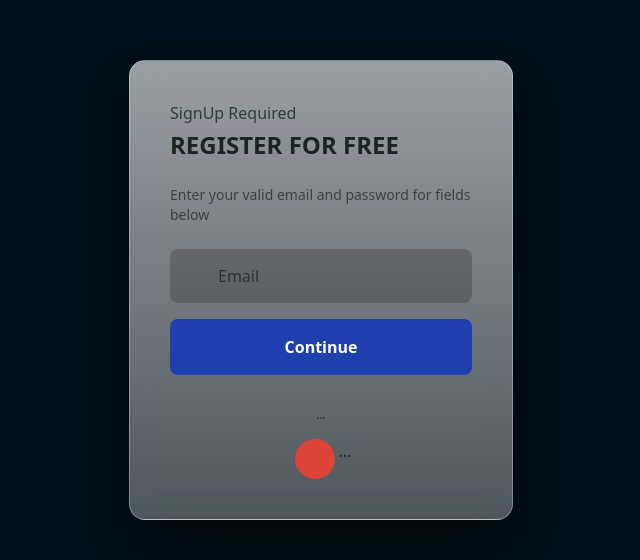
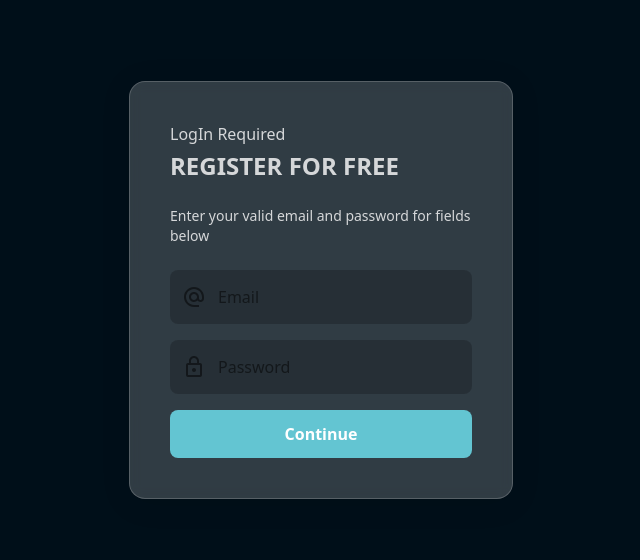
Before and after one commit to CareLedger/careledger-frontend, a React (Create React App) app: page / in a window 1280 px wide. Shown: the part 110-670 px from the top of the page, without its empty margins (319-959 px from the left). Built offline with nearby package versions, Linux system fonts and the light colour scheme.

Commit message:
finished the ui for the login screen

```diff
--- a/src/pages/Auth/SignUp/signup.jsx
+++ b/src/pages/Auth/SignUp/signup.jsx
@@ -1,63 +1,39 @@
 import React from 'react'
+import {MdAlternateEmail, MdLockOutline} from "react-icons/md"
+
 
 function Signup() {
   return (
     <div>
         <div className="form-wrapper min-h-screen [ p-4 md:p-6 lg:p-8 ] [ flex justify-center items-center ]">
-            <form className="signup-form max-w-sm rounded-2xl text-[#1A2421] backdrop-blur-lg [ p-8 md:p-10 lg:p-10 ] [ bg-gradient-to-b from-white/60 to-white/30 ] [ border-[1px] border-solid border-white border-opacity-30 ] [ shadow-black/70 shadow-2xl ]">
-             <h3 className="mb-1 text-md text-[#1A2421]/80">SignUp Required</h3>
-                <h1 className="mb-6 uppercase font-bold [ text-xl md:text-2xl lg:text-2xl ]">Register for Free</h1>
-                <p className="mb-6
-              [ text-sm text-[#1A2421]/70 text-opacity-50 ]">Enter your valid email and password for fields below</p>
+            <form className="max-w-sm rounded-2xl text-[#1A2421] [ p-8 md:p-10 lg:p-10 ] morphism">
+                <h3 className="mb-1 text-md text-[#fff]/80">
+                    LogIn Required
+                </h3>
+                <h1 className="mb-6 uppercase font-bold [ text-xl md:text-2xl lg:text-2xl text-[#fff]/80 ]">
+                    Register for Free
+                </h1>
+                <p className="mb-6 [ text-sm text-[#fff]/80 ]">
+                    Enter your valid email and password for fields below
+                </p>
 
-<label
-         for="email"
-         className="form-label relative block mb-4 text-black/50 focus-within:text-[#333]">
-
-    <svg className="label-icon
-                transition pointer-events-none
-                [ w-6 h-6 ]
-                [ absolute top-1/2 left-3 ]
-                [ transform -translate-y-1/2 ]">
-      ...
-    </svg>
-    <input
-      className="form-input
-             block w-full rounded-lg leading-none
-             focus:outline-none placeholder-black/50
-             [ transition-colors duration-200 ]
-             [ py-3 pr-3 md:py-4 md:pr-4 lg:py-4 lg:pr-4 pl-12 ]
-             [ bg-black/20 focus:bg-black/25 ]
-             [ text-[#333] focus:text-black ]"
-      type="email" name="email" id="email" placeholder="Email" />
-  </label>
-  <button
-    class="form-input w-full rounded-lg font-bold text-white focus:outline-none
-           [ p-3 md:p-4 lg:p-4 ]
-           [ transition-colors duration-500 ]
-           [ bg-blue-800 hover:bg-blue-700 ]">Continue
-           </button>
+                <div>
+                    <label htmlFor="email" className="form-label relative block mb-4 text-black/50 focus-within:text-[#333]">
+                        <MdAlternateEmail className='abel-icon transition pointer-events-none [ w-6 h-6 ] [ absolute top-1/2 left-3 ] [ transform -translate-y-1/2 ]'/>
+                        <input className="form-input block w-full rounded-lg leading-none focus:outline-none placeholder-black/50  [ transition-colors duration-200 ] [ py-3 pr-3 md:py-4 md:pr-4 lg:py-4 lg:pr-4 pl-12 ] [ bg-black/20 focus:bg-black/25 ] [ text-[#333] focus:text-black ]" type="email" name="email" id="email" placeholder="Email" />
+                    </label>
+                </div>
 
 
-           <div class="form-footer mt-8 text-center">
-    <p class="text-xs">...</p>
-      <ul class="form-list mt-4 flex justify-center">
-      <li class="mx-1">
-        <a href="#"
-           class="rounded-full bg-[#DB4437] hover:shadow-lg
-                  [ transform transition hover:-translate-y-1 ]
-                  [ w-10 h-10 ]
-                  [ flex justify-center items-center ]">
-          <svg class="[ w-3 h-3 ] fill-white">...</svg>
-        </a>
-      </li>
-      ...
-    </ul>
-  </div>
-
-
-
-  </form>
+                <div className="mb-4">
+                    <label htmlFor="password" className="form-label relative block mb-4 text-black/50 focus-within:text-[#333]">
+                        <MdLockOutline className='abel-icon transition pointer-events-none [ w-6 h-6 ] [ absolute top-1/2 left-3 ] [ transform -translate-y-1/2 ]'/>
+                        <input type="password" id="password" placeholder='Password' name="password" required className="form-input block w-full rounded-lg leading-none focus:outline-none placeholder-black/50  [ transition-colors duration-200 ] [ py-3 pr-3 md:py-4 md:pr-4 lg:py-4 lg:pr-4 pl-12 ] [ bg-black/20 focus:bg-black/25 ] [ text-[#333] focus:text-black ]"/>
+                    </label>
+                </div>
+                <button className="form-input w-full rounded-lg font-bold text-white focus:outline-none [ p-3 md:p-4 lg:p-3 ] [ transition-colors duration-500 ] [ bg-[#63C5D2] hover:border hover:border-[#63C5D2] hover:bg-transparent ]">Continue
+                </button>
+            </form>
         </div>
     </div>
   )
--- a/src/styles/App.css
+++ b/src/styles/App.css
@@ -42,3 +42,13 @@
   margin-top: 17px;
   /* bottom: 0; */
 }
+
+.morphism {
+  /* From https://css.glass */
+background: rgba(255, 255, 255, 0.19);
+border-radius: 16px;
+box-shadow: 0 4px 30px rgba(0, 0, 0, 0.1);
+backdrop-filter: blur(6.6px);
+-webkit-backdrop-filter: blur(6.6px);
+border: 1px solid rgba(255, 255, 255, 0.19);
+}
```
